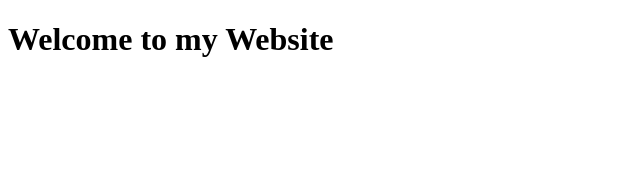
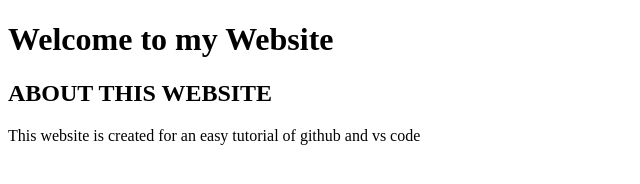
Before and after one commit to Masuma-86/BRANCH, a plain HTML site: page index.html in a window 1280 px wide. Shown: the whole page, without its empty margins (0-640 px from the left). Drawn offline with Linux system fonts and the light colour scheme.

Commit message:
About section added

```diff
--- a/index.html
+++ b/index.html
@@ -5,5 +5,7 @@
 </head>
 <body>
     <h1>Welcome to my Website</h1>
+    <h2>ABOUT THIS WEBSITE</h2>
+    <p>This website is created for an easy tutorial of github and vs code</p>
 </body>
 </html>
```
